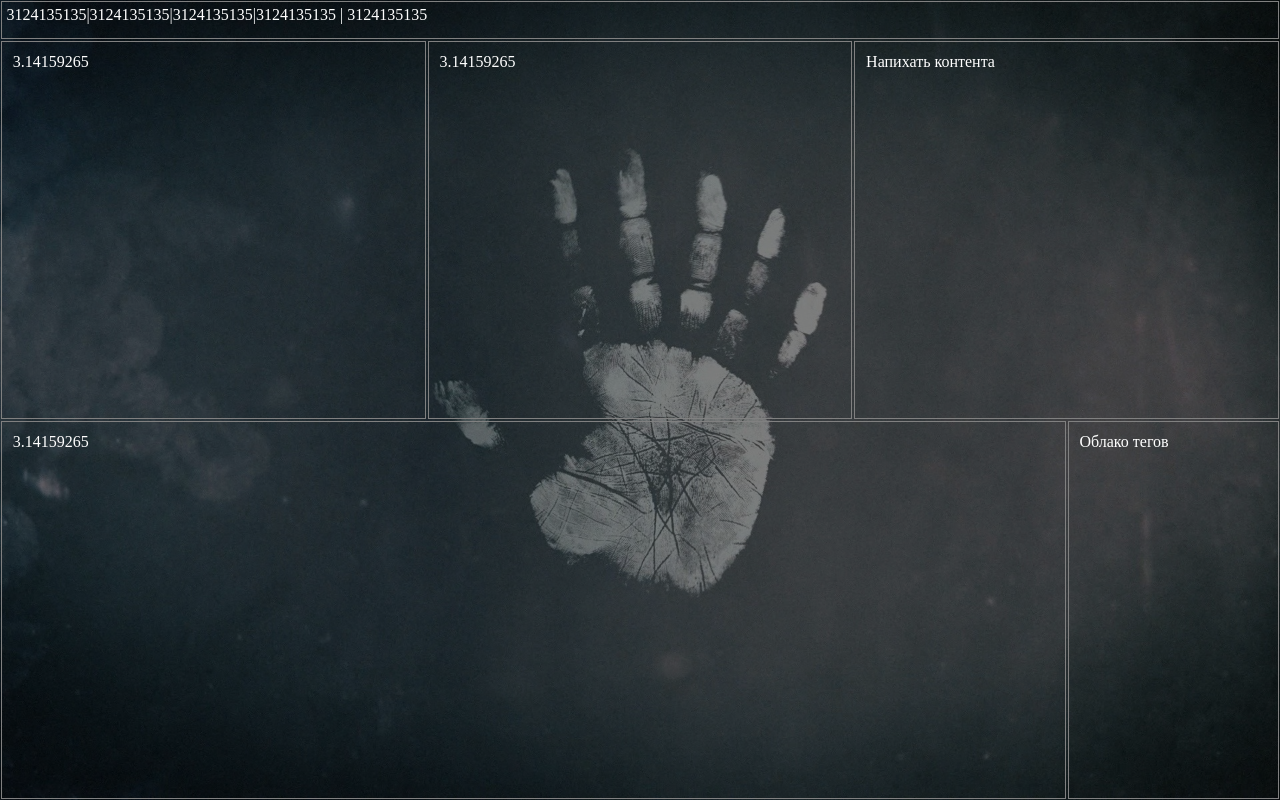
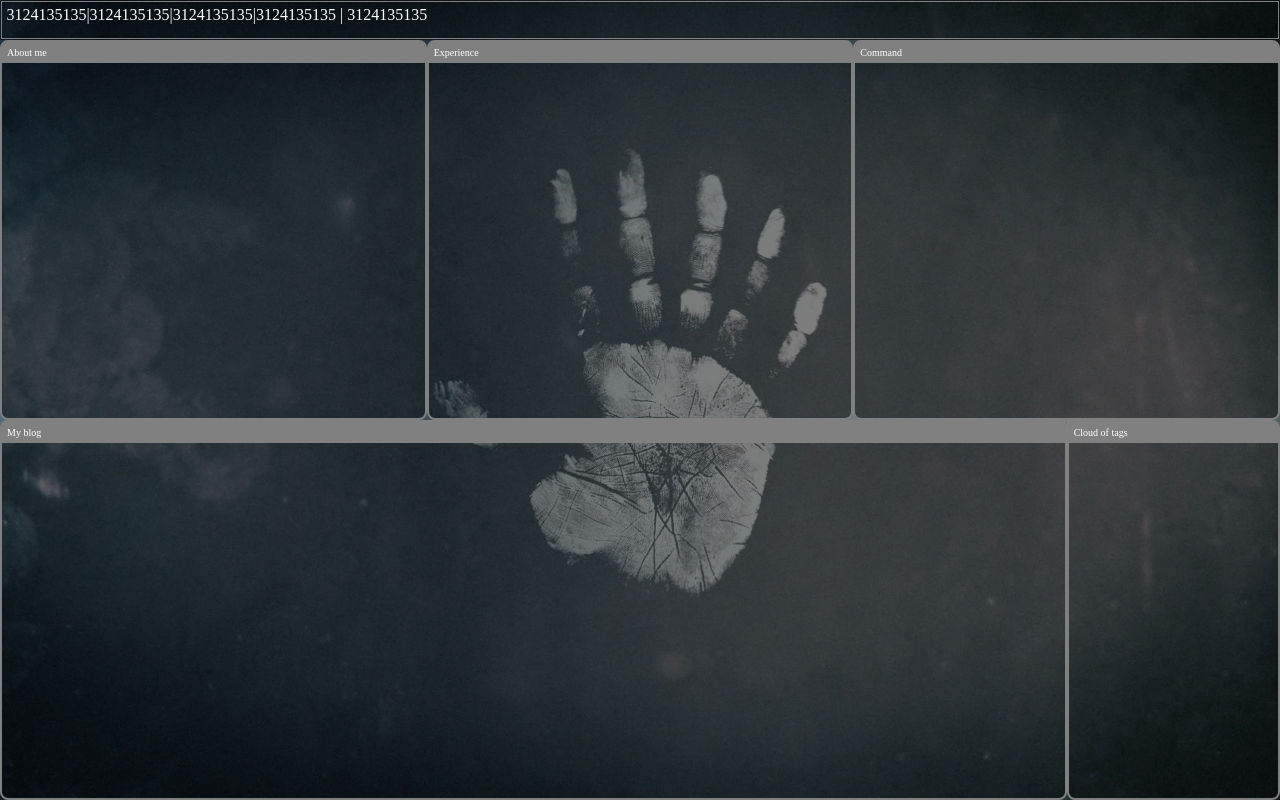
Before and after one commit to misseureka/alex_blog, a plain HTML site: page index.html in a window 1280 px wide. Drawn offline with nearby package versions, Linux system fonts and the light colour scheme.

Commit message:
added main.js & tiles.forEach

```diff
--- a/css/my_column_12.css
+++ b/css/my_column_12.css
@@ -5,9 +5,37 @@ html{
 body{
     width: 100%;
 	height:100%;
-	/*background: url(images/hand.png);*/
+	background: url(../images/hand.jpg);
 	background-size: 100%;
 	margin:0;
+}
+
+#container{
+	width: 100%;
+	height: 100%;
+}
+
+.box{
+	border: 2px solid gray;
+	border-radius: 8px;
+}
+
+.content{
+	margin: 1%;
+	padding: 1%;
+}
+.title{
+	border-radius: 5px 5px 0px 0px;
+	background:gray;
+	color:white;
+	padding:5px;
+	margin:0;
+	font-size: 10px;
+}
+
+.title_link{
+	color:white;
+	text-decoration: none;
 }
 
 .header{
@@ -35,21 +63,42 @@ body{
 .grid_9,
 .grid_10,
 .grid_11,
-.grid_12 {
+.grid_12,
+.small,
+.medium,
+.large {
     display:inline;
 	float: left;
 	position: relative;
     background-color: rgba(0, 0, 0, 0.5);
-    outline:1px solid gray;
-    outline-offset:-2px;
+    /*outline:1px solid gray;*/
+    /*outline-offset:-2px;*/
     color: white;
     height: 47.5%;
-    padding: 1%;
+    /*padding: 1%;    */
     box-sizing: border-box;
 }
 
 .grid_4:active{
 	resize(this);
+}
+
+.grid_1:hover > .title,
+.grid_2:hover > .title,
+.grid_3:hover > .title,
+.grid_4:hover > .title,
+.grid_5:hover > .title,
+.grid_6:hover > .title,
+.grid_7:hover > .title,
+.grid_8:hover > .title,
+.grid_9:hover > .title,
+.grid_10:hover > .title,
+.grid_11:hover > .title,
+.grid_12:hover > .title,
+.small:hover > .title,
+.medium:hover > .title,
+.large:hover > .title{
+	background:#0094ff;
 }
 
 .grid_1:hover,
@@ -63,16 +112,20 @@ body{
 .grid_9:hover,
 .grid_10:hover,
 .grid_11:hover,
-.grid_12:hover{
-	outline:1px solid white;
-    outline-offset:-2px;
+.grid_12:hover,
+.small:hover,
+.medium:hover,
+.large:hover{
+	/*outline:1px solid white;
+    outline-offset:-2px;*/
+    border: 2px solid #0094ff;
     background-color: rgba(0, 0, 0, 0.6);
 }
  .grid_1 {
 	width:8.333%;
 }
 
- .grid_2 {
+ .small {
 	width:16.667%;
 }
 
@@ -80,7 +133,7 @@ body{
 	width:25.0%;
 }
 
- .grid_4 {
+ .medium {
 	width:33.333%;
 }
 
@@ -104,7 +157,7 @@ body{
 	width:75.0%;
 }
 
-.grid_10 {
+.large {
 	width:83.333%;
 }
 
--- a/index.html
+++ b/index.html
@@ -4,48 +4,32 @@
     <meta charset="utf-8">
     <title>Alex_blog</title>
     <link rel="stylesheet" href="css/my_column_12.css" />
-        <script type="text/javascript">
-        //TODO: сделать абстрактным!
-        //м.б. использовать ViewModel? ;-P
-            function try (this){
-                var block = [["about","works","cmd"],["blog","cloud"]];
 
-            }
+    <script src="https://ajax.googleapis.com/ajax/libs/jquery/1.11.0/jquery.min.js"></script>
+    <script src="scripts/main.js"></script>
+  </head>
 
-            function resize(id)
-            {
-                document.getElementById(id).className = "grid_6";
-                switch (id){
-                    case "about":
-                        document.getElementById('works').className = "grid_3";
-                        document.getElementById('cmd').className = "grid_3";
-                        break;
-                    case "works":
-                        document.getElementById('about').className = "grid_3";
-                        document.getElementById('cmd').className = "grid_3";
-                        break;
-                    case "cmd":
-                        document.getElementById('works').className = "grid_3";
-                        document.getElementById('about').className = "grid_3";
-                        break;
-                }
-            }
-        </script>
-    </head>
-    <!--Перенести все стили в CSS -->
-    <!--Найти няшный моноширный щрифт -->
-    <body class="container" background="images/hand.jpg">
+  <body>
     <div class="header">
       <span>3124135135</span>|<span>3124135135</span>|<span>3124135135</span>|<span>3124135135</span>&nbsp;|&nbsp;<span>3124135135</span>
     </div>
-        <div class="clear"></div>
-        <div class="grid_4" id="about">3.14159265</div>
-        <div class="grid_4" id="works">3.14159265</div>
-        <div class="grid_4" id="cmd">Напихать контента</div>
-        <div class="clear"></div>
-        <div class="grid_10" id="blog">3.14159265</div>
-        <div class="grid_2" id="cloud">Облако тегов</div>
-        <div class="clear"></div>
-        <script src="https://ajax.googleapis.com/ajax/libs/jquery/1.11.0/jquery.min.js"></script>
+    <div id="container">
+
+    </div>
+    <!-- <div class="clear"></div>
+    <div class="grid_4 box" id="about">
+      <p  class="title"><a class="title_link" href="vk.com">Div Title</a></p>
+      <p class="content">Div content.</p>
+    </div>
+    <div class="grid_4 box" id="works">
+      <p class="title">Div Title</p>
+      <p class="content">Div content.</p>
+    </div>
+    <div class="grid_4 box" id="cmd">
+      <p class="title">Div Title</p>
+      <p class="content">Div content.</p>
+    </div>
+    <div class="clear"></div> -->
+
   </body>
 </html>
--- /dev/null
+++ b/scripts/main.js
@@ -0,0 +1,30 @@
+$(document).ready(function() {
+    var tiles = [{
+        id: 'about',
+        size: 'medium',
+        title: 'About me'
+    }, {
+        id: 'works',
+        size: 'medium',
+        title: 'Experience'
+    }, {
+        id: 'cmd',
+        size: 'medium',
+        title: 'Command'
+    }, {
+        id: 'blog',
+        size: 'large',
+        title: 'My blog'
+    }, {
+        id: 'cloud',
+        size: 'small',
+        title: 'Cloud of tags'
+    }];
+    tiles.forEach(function(el) {
+        var newdiv = "<div class=\"box " + el.size +
+            "\" id=\"" + el.id +
+            "\"><p class=\"title\"><a class=\"title_link\" href=\"vk.com\">" + el.title +
+            "</a></p></div>";
+        $("#container").append(newdiv);
+    });
+});
```
Lines whose indentation alone changed are shown as unchanged.
